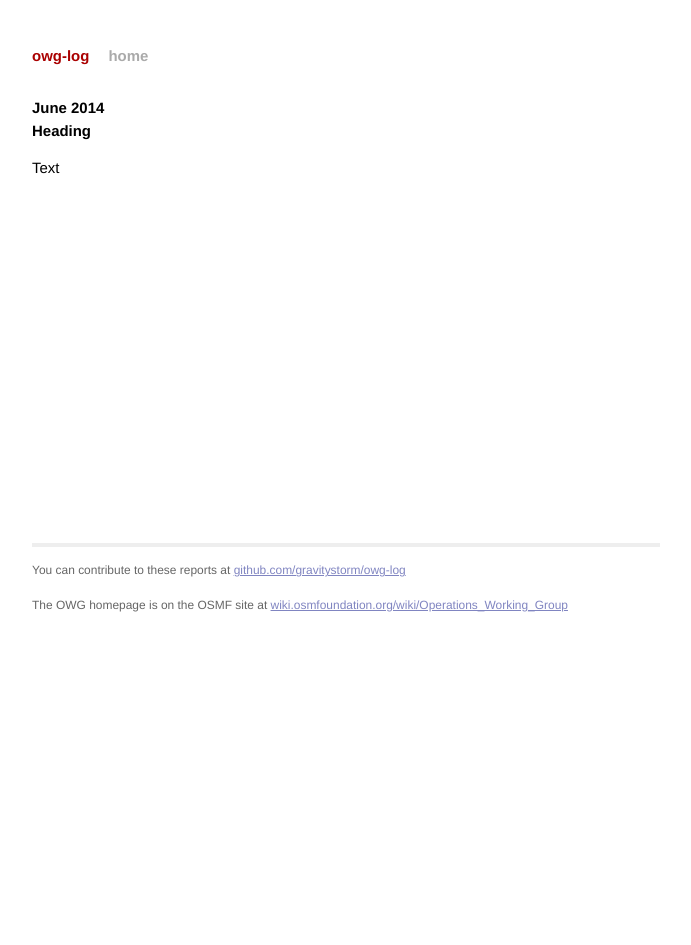
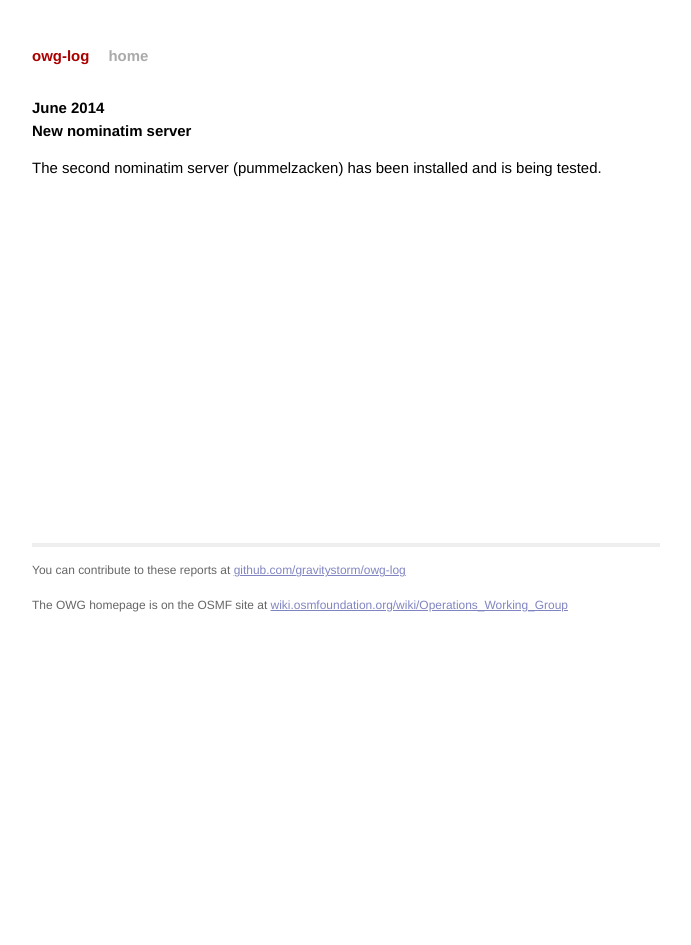
Before and after one commit to openstreetmap/owg-website, a Jekyll site: the page built from _posts/2014-06-01-june.md, in a window 1280 px wide. Shown: the whole page, without its empty margins (294-985 px from the left). Built offline with Jekyll 4.4.1, drawn with Linux system fonts in a browser that asks for light colours; Markdown is read by kramdown in place of the engine named in the settings.

Commit message:
Mention pummelzacken

```diff
--- a/_posts/2014-06-01-june.md
+++ b/_posts/2014-06-01-june.md
@@ -4,6 +4,6 @@ title:  "June 2014"
 date:   2014-06-30 23:59:59
 ---
 
-# Heading
+# New nominatim server
 
-Text
+The second nominatim server (pummelzacken) has been installed and is being tested.
```
